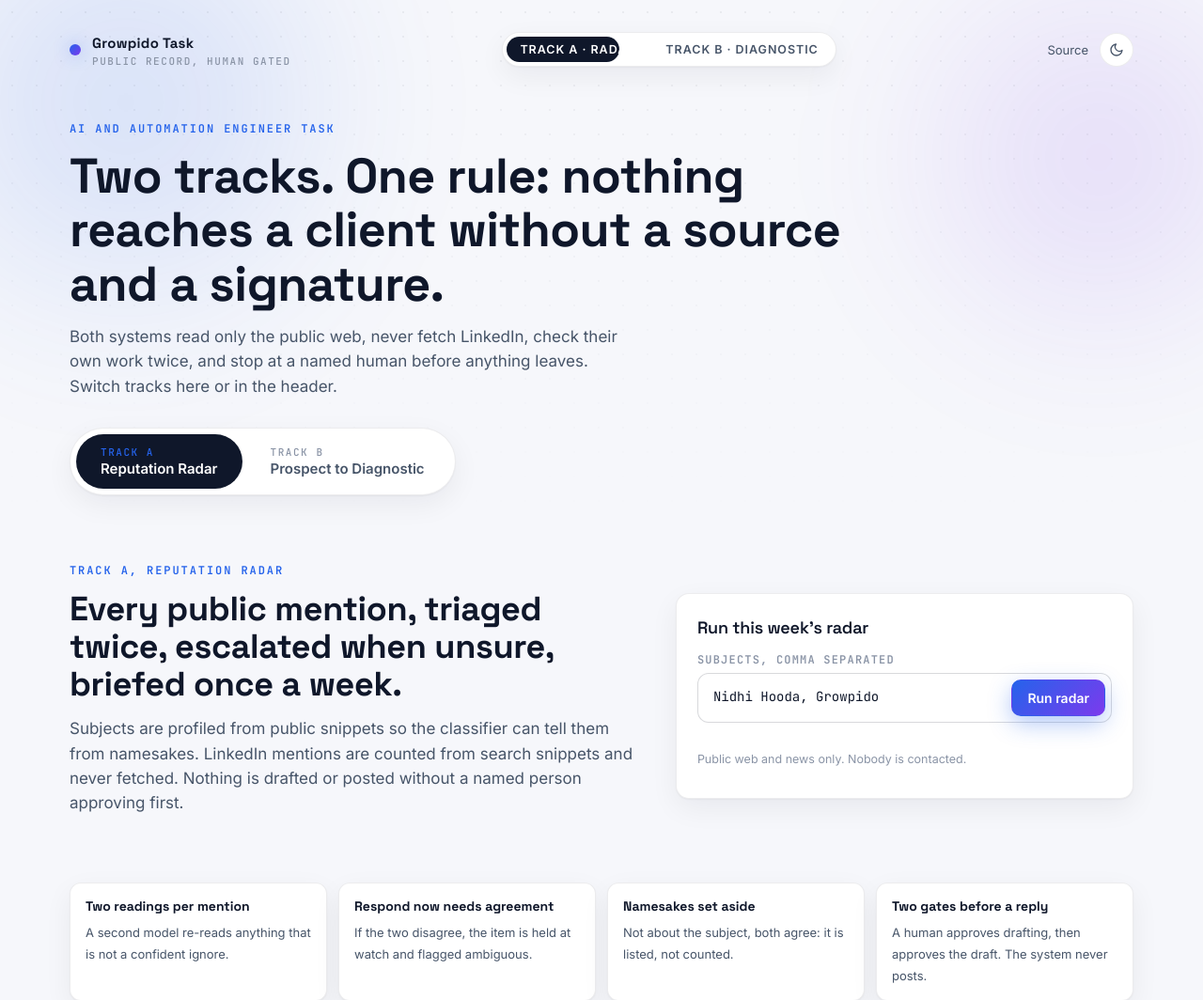
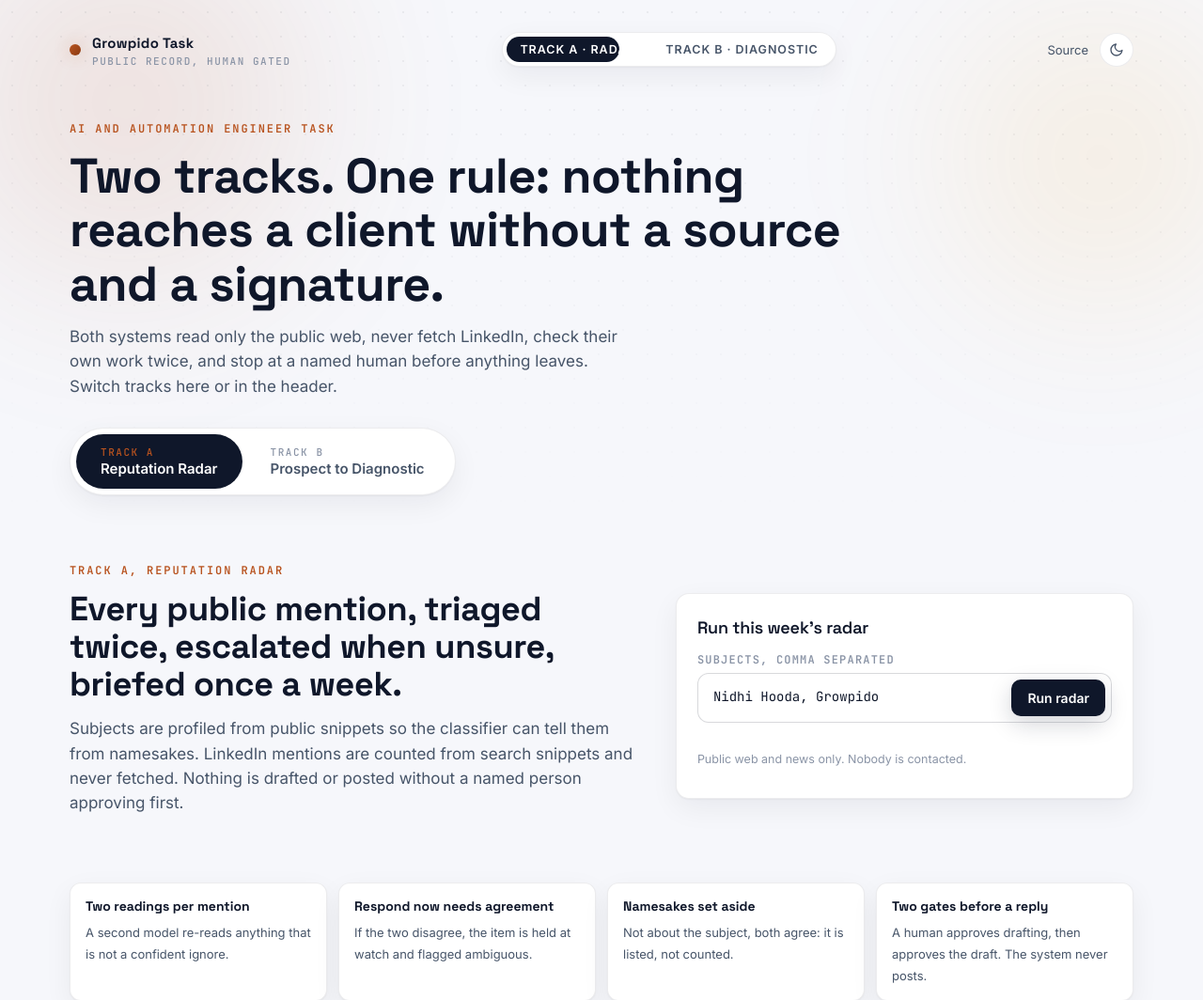
Before and after one commit to ronaldo9991/growipdo, a FastAPI app: page / in a window 1280 px wide. Shown: the top 1064 px of the page at 94% size. Run offline with FastAPI, Linux system fonts and the light colour scheme.

Commit message:
Copper accent instead of blue; ink primary button in light, copper gradient in dark
Co-Authored-By: Claude Fable 5.1 <noreply@anthropic.com>

```diff
--- a/app/static/style.css
+++ b/app/static/style.css
@@ -4,15 +4,15 @@
   --bg:#f6f7fb;--bg-2:#ffffff;--panel:#ffffff;--panel-2:#f1f4f9;
   --line:rgba(15,23,42,.08);--line-2:rgba(15,23,42,.16);
   --ink:#0f172a;--ink-2:#475569;--ink-3:#8a94a6;
-  --accent:#2563eb;--accent-2:#7c3aed;--accent-ink:#ffffff;--accent-soft:rgba(37,99,235,.10);--accent-ring:rgba(37,99,235,.18);
+  --accent:#b8531f;--accent-2:#8a3a12;--accent-ink:#ffffff;--accent-soft:rgba(184,83,31,.10);--accent-ring:rgba(184,83,31,.20);
   --ok:#059669;--ok-bg:rgba(5,150,105,.10);--ok-line:rgba(5,150,105,.30);
   --warn:#c2700a;--warn-bg:rgba(217,119,6,.12);--warn-line:rgba(217,119,6,.32);
   --bad:#dc2626;--bad-bg:rgba(220,38,38,.09);--bad-line:rgba(220,38,38,.30);
   --amb:#6d28d9;--amb-bg:rgba(124,58,237,.10);--amb-line:rgba(124,58,237,.30);
-  --tier-primary:#0369a1;--tier-company:#6d28d9;--tier-secondary:#8a94a6;--news:#b45309;
-  --grid:rgba(15,23,42,.07);--orb-a:rgba(37,99,235,.35);--orb-b:rgba(124,58,237,.30);--orb-opacity:.5;
+  --tier-primary:#7c2d12;--tier-company:#6d28d9;--tier-secondary:#8a94a6;--news:#92400e;
+  --grid:rgba(15,23,42,.07);--orb-a:rgba(184,83,31,.30);--orb-b:rgba(245,158,11,.22);--orb-opacity:.5;
   --shadow:0 10px 30px rgba(15,23,42,.06),0 1px 2px rgba(15,23,42,.05);--shadow-2:0 18px 44px rgba(15,23,42,.10);
-  --glow:rgba(37,99,235,.35);--glass:rgba(255,255,255,.7);
+  --glow:rgba(184,83,31,.30);--glass:rgba(255,255,255,.7);
   --mono:"JetBrains Mono",ui-monospace,SFMono-Regular,Menlo,monospace;
   --sans:"Inter",system-ui,-apple-system,"Segoe UI",Roboto,sans-serif;
   --display:"Space Grotesk","Inter",system-ui,sans-serif;
@@ -23,15 +23,15 @@ html[data-theme="dark"]{
   --bg:#070a12;--bg-2:#0b1020;--panel:rgba(255,255,255,.035);--panel-2:rgba(255,255,255,.07);
   --line:rgba(255,255,255,.09);--line-2:rgba(255,255,255,.18);
   --ink:#e8ecf6;--ink-2:#a9b2c7;--ink-3:#6e778c;
-  --accent:#5ee7ff;--accent-2:#8b5cf6;--accent-ink:#06121a;--accent-soft:rgba(94,231,255,.10);--accent-ring:rgba(94,231,255,.14);
+  --accent:#f0955a;--accent-2:#c2410c;--accent-ink:#1a0d06;--accent-soft:rgba(240,149,90,.12);--accent-ring:rgba(240,149,90,.16);
   --ok:#34d399;--ok-bg:rgba(52,211,153,.12);--ok-line:rgba(52,211,153,.35);
   --warn:#fbbf24;--warn-bg:rgba(251,191,36,.12);--warn-line:rgba(251,191,36,.35);
   --bad:#fb7185;--bad-bg:rgba(251,113,133,.12);--bad-line:rgba(251,113,133,.35);
   --amb:#c4b5fd;--amb-bg:rgba(139,92,246,.14);--amb-line:rgba(139,92,246,.4);
-  --tier-primary:#7dd3fc;--tier-company:#c4b5fd;--tier-secondary:#6e778c;--news:#fcd34d;
-  --grid:rgba(255,255,255,.06);--orb-a:rgba(94,231,255,.55);--orb-b:rgba(139,92,246,.55);--orb-opacity:.35;
+  --tier-primary:#fdba74;--tier-company:#c4b5fd;--tier-secondary:#6e778c;--news:#fcd34d;
+  --grid:rgba(255,255,255,.06);--orb-a:rgba(240,149,90,.45);--orb-b:rgba(194,65,12,.45);--orb-opacity:.35;
   --shadow:0 20px 60px rgba(0,0,0,.45);--shadow-2:0 24px 70px rgba(0,0,0,.5);
-  --glow:rgba(94,231,255,.35);--glass:rgba(255,255,255,.04);
+  --glow:rgba(240,149,90,.30);--glass:rgba(255,255,255,.04);
 }
 *{box-sizing:border-box}
 body{margin:0;background:var(--bg);color:var(--ink);font-family:var(--sans);font-size:15px;line-height:1.55;-webkit-font-smoothing:antialiased;min-height:100vh;transition:background .3s,color .3s}
@@ -83,8 +83,9 @@ html[data-theme="dark"] .theme .sun{display:block}html[data-theme="dark"] .theme
 .btn{appearance:none;border:1px solid var(--line-2);background:var(--panel);color:var(--ink);font:600 14px var(--sans);padding:10px 16px;border-radius:10px;cursor:pointer;white-space:nowrap;transition:transform .12s var(--ease),background .2s,border-color .2s,box-shadow .2s,filter .2s}
 .btn:hover{background:var(--panel-2);border-color:var(--line-2);transform:translateY(-1px);text-decoration:none}
 .btn:active{transform:translateY(1px)}
-.btn.primary{background:linear-gradient(135deg,var(--accent),var(--accent-2));color:var(--accent-ink);border-color:transparent;box-shadow:0 8px 24px var(--glow)}
-.btn.primary:hover{filter:brightness(1.05);box-shadow:0 12px 30px var(--glow)}
+.btn.primary{background:var(--ink);color:var(--bg-2);border-color:transparent;box-shadow:0 8px 24px rgba(15,23,42,.18)}
+html[data-theme="dark"] .btn.primary{background:linear-gradient(135deg,var(--accent),var(--accent-2));color:var(--accent-ink);box-shadow:0 8px 24px var(--glow)}
+.btn.primary:hover{filter:brightness(1.08);box-shadow:0 12px 30px var(--glow)}
 .btn.danger{border-color:var(--bad-line);color:var(--bad)}
 .btn.danger:hover{background:var(--bad-bg)}
 .btn[disabled]{opacity:.55;cursor:not-allowed}
```
